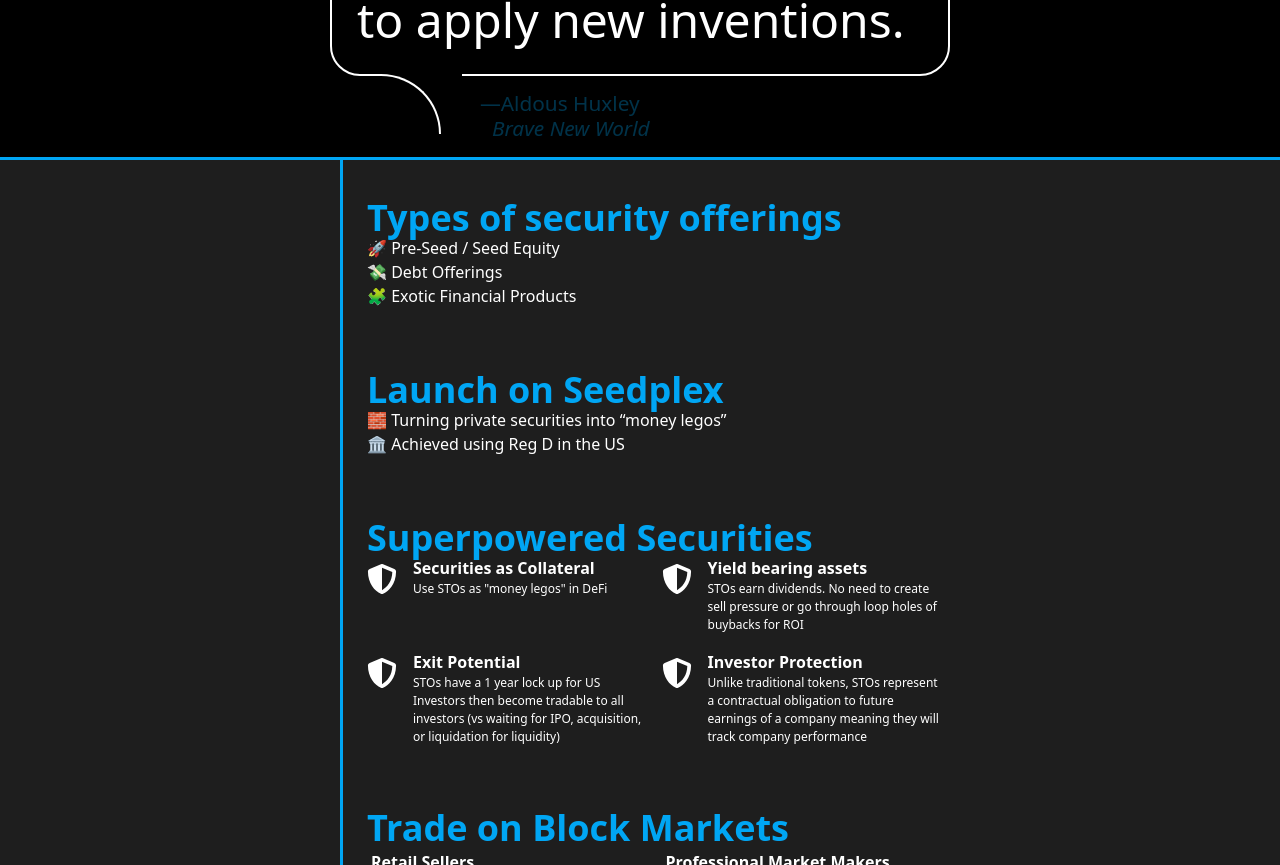
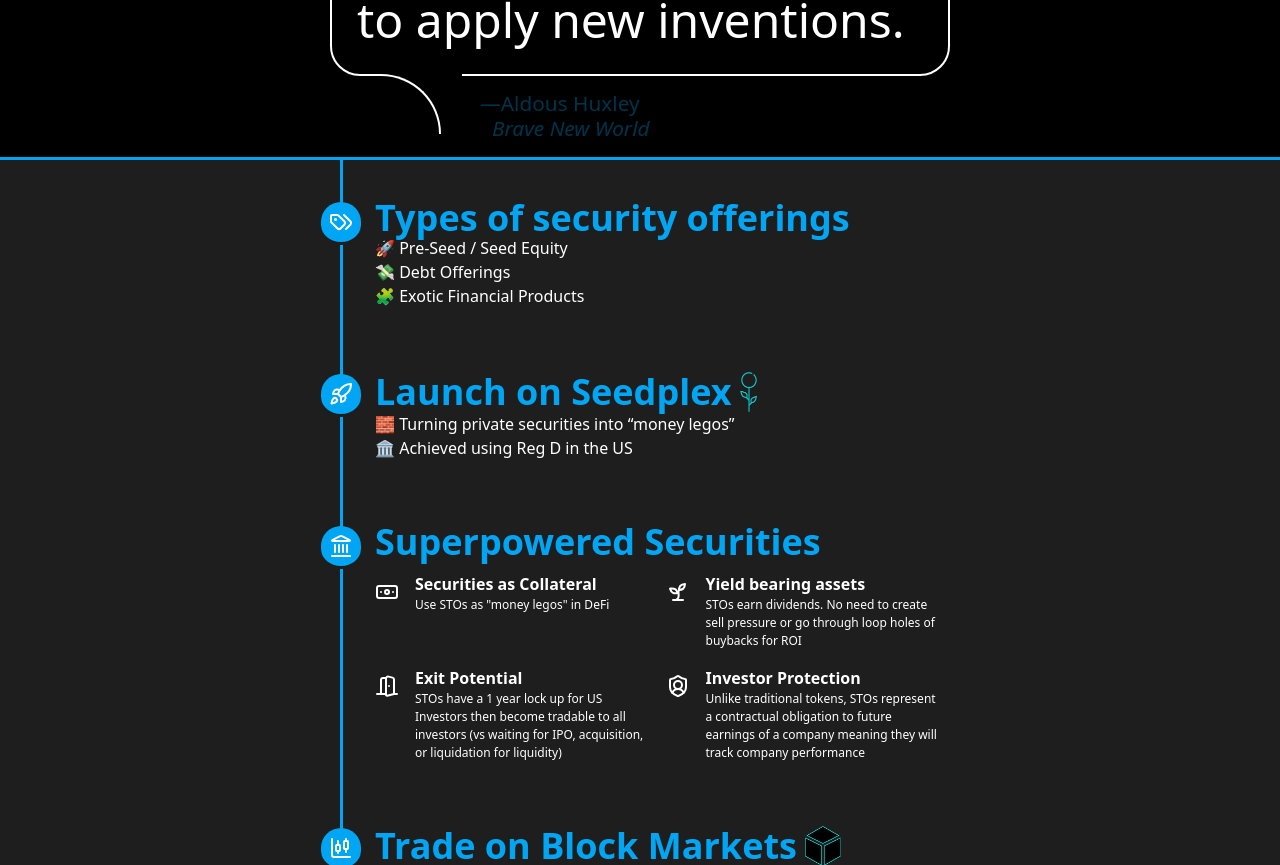
Before and after one commit to JollyGrin/menace-landing, a SvelteKit app: page / in a window 1280 px wide. Shown: the part 455-1320 px from the top of the page. Built offline with nearby package versions, Linux system fonts and the light colour scheme.

Commit message:
add icons

```diff
--- a/src/routes/+page.svelte
+++ b/src/routes/+page.svelte
@@ -1,8 +1,26 @@
 <script lang="ts">
 	import IconShield from '$lib/icon/IconShield.svelte';
 	import Quote from '$lib/Quote.svelte';
+	import {
+		BanknoteIcon,
+		CandlestickChartIcon,
+		DoorOpenIcon,
+		LandmarkIcon,
+		RocketIcon,
+		ShieldUserIcon,
+		SproutIcon,
+		TagsIcon
+	} from '@lucide/svelte';
 	import Footer from './Footer.svelte';
 </script>
+
+{#snippet iconWrapper(Icon: any)}
+	<div
+		class="bg-brand-highlight border-brand-secondary top-[0.15rem] left-[-3.35rem] h-fit w-fit rounded-full p-2 md:absolute md:border-b-3"
+	>
+		<Icon />
+	</div>
+{/snippet}
 
 <img src="/logo.png" alt="logo" class="relative z-20 mx-auto w-[125px] md:w-[150px]" />
 <div class="border-brand-highlight border-t-3 border-b-3 bg-black py-4">
@@ -10,10 +28,11 @@
 </div>
 <div class="mx-auto max-w-[600px]">
 	<div
-		class="border-brand-highlight text-brand-primary flex min-h-[30vh] flex-col gap-16 border-l-3 px-4 py-10 md:pr-0 md:pl-6"
+		class="border-brand-highlight text-brand-primary flex min-h-[30vh] flex-col gap-16 border-l-3 px-4 py-10 md:pr-0 md:pl-8"
 	>
 		<!-- START: ASSEMBLY -->
-		<div>
+		<div class="relative">
+			{@render iconWrapper(TagsIcon)}
 			<h1>Types of security offerings</h1>
 			<ul>
 				<li>🚀 Pre-Seed / Seed Equity</li>
@@ -22,20 +41,27 @@
 			</ul>
 		</div>
 
-		<div>
-			<h1>Launch on Seedplex</h1>
+		<div class="relative">
+			{@render iconWrapper(RocketIcon)}
+
+			<div class="flex items-center gap-2">
+				<h1>Launch on Seedplex</h1>
+
+				<img src="/seedplex-icon.png" alt="block markets icon" class="h-10" />
+			</div>
 			<ul>
 				<li>🧱 Turning private securities into “money legos”</li>
 				<li>🏛️ Achieved using Reg D in the US</li>
 			</ul>
 		</div>
 
-		<div>
+		<div class="relative">
+			{@render iconWrapper(LandmarkIcon)}
 			<h1>Superpowered Securities</h1>
-			<div class="grid grid-cols-1 gap-4 md:grid-cols-2">
+			<div class="grid grid-cols-1 gap-4 md:mt-3 md:grid-cols-2">
 				<!-- START: SUPERPOWERS -->
 				<div class="superpower">
-					<IconShield width="30px" height="30px" className="shrink-0" />
+					<BanknoteIcon class="shrink-0" />
 					<div>
 						<h2>Securities as Collateral</h2>
 						<span>Use STOs as "money legos" in DeFi</span>
@@ -43,7 +69,7 @@
 				</div>
 
 				<div class="superpower">
-					<IconShield width="30px" height="30px" />
+					<SproutIcon class="shrink-0" />
 					<div>
 						<h2>Yield bearing assets</h2>
 						<span
@@ -54,7 +80,7 @@
 				</div>
 
 				<div class="superpower">
-					<IconShield width="30px" height="30px" />
+					<DoorOpenIcon class="shrink-0" />
 					<div>
 						<h2>Exit Potential</h2>
 						<span>
@@ -65,7 +91,7 @@
 				</div>
 
 				<div class="superpower">
-					<IconShield width="30px" height="30px" />
+					<ShieldUserIcon class="shrink-0" />
 					<div>
 						<h2>Investor Protection</h2>
 						<span>
@@ -79,8 +105,12 @@
 			</div>
 		</div>
 
-		<div>
-			<h1>Trade on Block Markets</h1>
+		<div class="relative">
+			{@render iconWrapper(CandlestickChartIcon)}
+			<div class="flex items-center gap-2">
+				<h1>Trade on Block Markets</h1>
+				<img src="/blockmarkets-icon.png" alt="block markets icon" class="h-10" />
+			</div>
 			<div class="customer-types grid grid-cols-1 gap-4 md:grid-cols-2">
 				<div>
 					<h2>Retail Sellers</h2>
```
Also changed, not shown: static/blockmarkets-icon.png (added), static/seedplex-icon.png (added).
